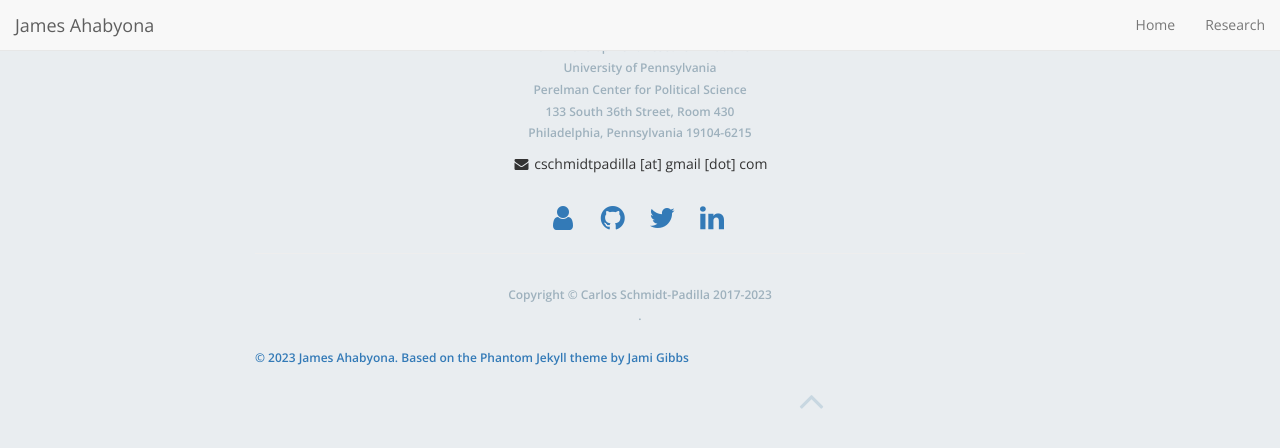
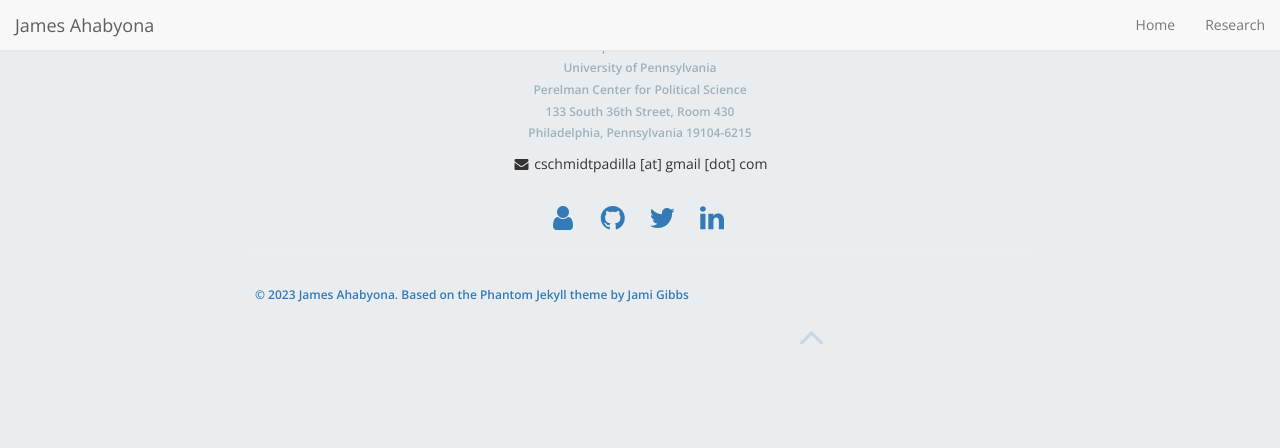
Before and after one commit to mariaelenaguer/mariaelenaguer.github.io, a Jekyll site: the page built from index.html, in a window 1280 px wide and 900 px high, scrolled down 1997 px. Shown: the top 448 px of the window. Built offline with Jekyll 4.4.1, drawn with Linux system fonts in a browser that asks for light colours; nearby versions of some CDN libraries; the list of posts is cut into pages by our own code.

Commit message:
Update footer.html

```diff
--- a/_includes/footer.html
+++ b/_includes/footer.html
@@ -47,9 +47,6 @@
         </ul>
 
         <hr>
-
-        <p class="text-muted">Copyright © Carlos Schmidt-Padilla 2017-2023<br>.</p>
-
             <p class="text-muted text-left "><a href="{{ site.url }}">{{ site.footer_text }}</a></p>
           </div>
 
```
